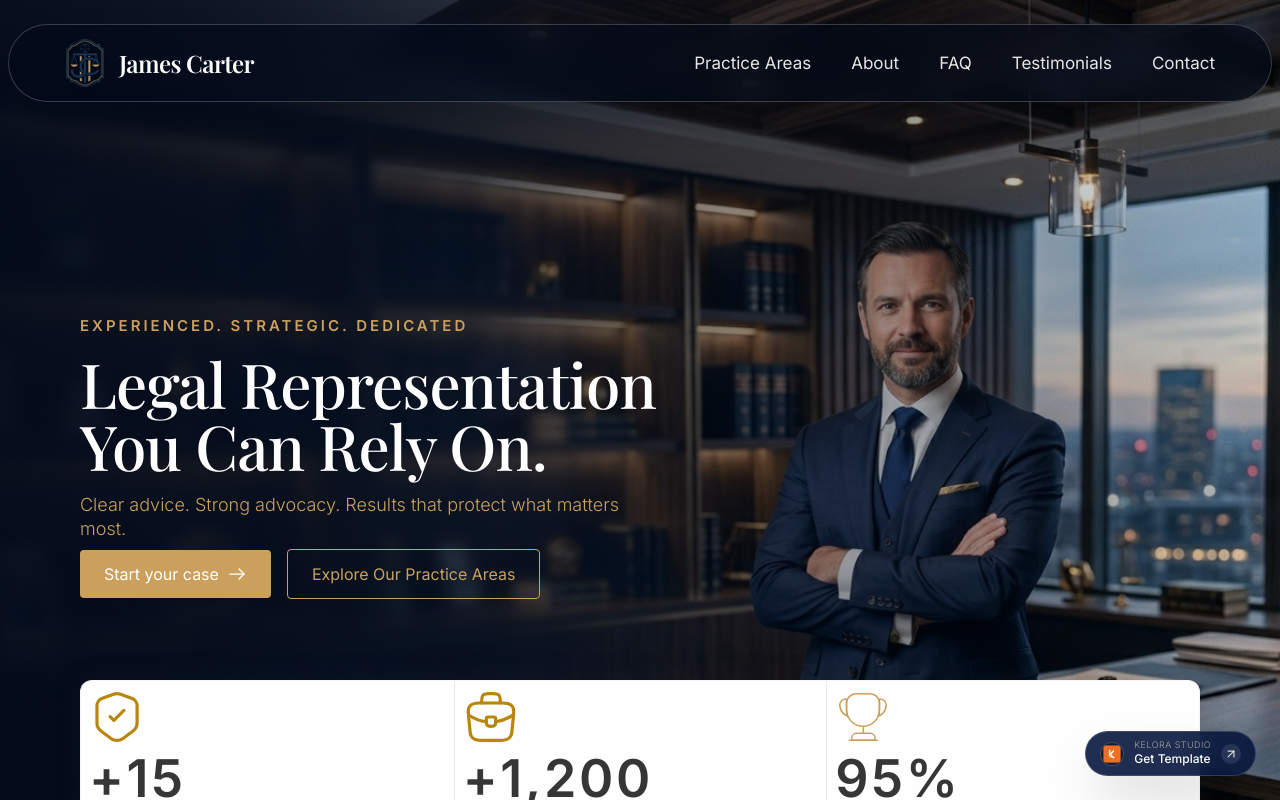
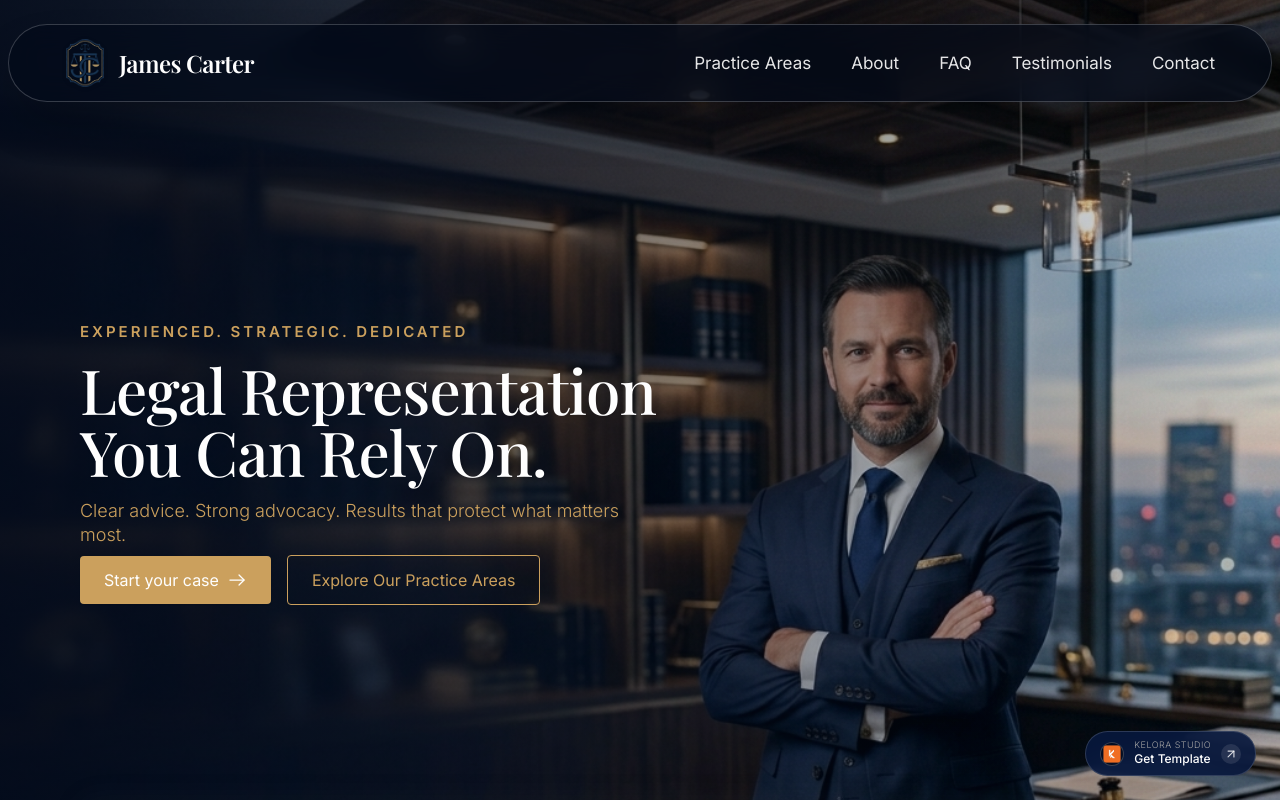
Before and after one commit to mahdidesignerrr/james-carter-lawyer, a Next.js app: page / in a window 1280 px wide. Shown: the top 800 px of the page. Built offline with nearby package versions, Linux system fonts and the light colour scheme; a web font is replaced by a local one.

Commit message:
fix(hero): restore desktop height to hide stats bar until scroll

```diff
--- a/src/presentation/components/organisms/HeroSection.tsx
+++ b/src/presentation/components/organisms/HeroSection.tsx
@@ -11,7 +11,7 @@ export const HeroSection: React.FC = () => {
   return (
     <section
       id="hero"
-      className="relative min-h-[90vh] lg:min-h-screen w-full flex flex-col justify-center overflow-hidden bg-[#07183d] pt-28 sm:pt-32 lg:pt-36 pb-20 lg:pb-32"
+      className="relative min-h-[90vh] lg:min-h-[calc(100vh+120px)] w-full flex flex-col justify-center overflow-hidden bg-[#07183d] pt-28 sm:pt-32 lg:pt-36 pb-20 lg:pb-[140px]"
     >
       {/* Background imagery: Clean, Natural Lighting without Bottom Shadow */}
       <div className="absolute inset-0 pointer-events-none select-none overflow-hidden">
```
